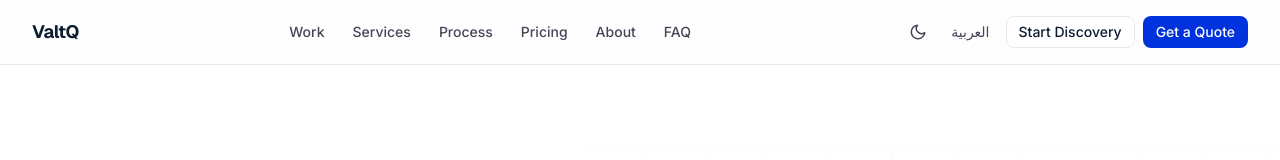
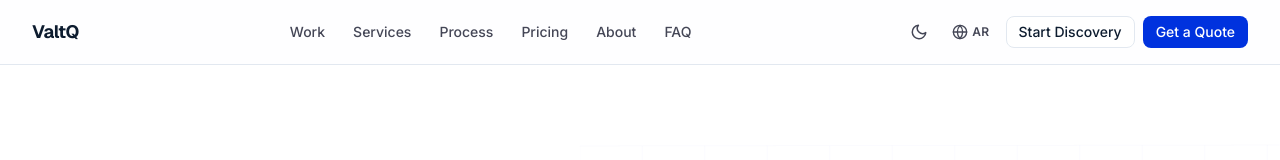
Before and after one commit to valtq/valtq-site, a Next.js app in the folder apps/web/: page /en in a window 1280 px wide. Shown: the top 160 px of the page. Built offline with nearby package versions, Linux system fonts and the light colour scheme.

Commit message:
37-feat-implement-arabic-english-language-switcher

```diff
--- a/apps/web/src/components/layout/header.tsx
+++ b/apps/web/src/components/layout/header.tsx
@@ -106,9 +106,15 @@ export function Header({ locale }: { locale: Locale }) {
 
             <Link
               href={switchPath}
-              className="hidden rounded-md px-2 py-1.5 text-sm font-medium text-on-surface-variant transition-colors hover:bg-accent md:block"
+              className="hidden items-center gap-1 rounded-md px-2 py-1.5 text-sm font-medium text-on-surface-variant transition-colors hover:bg-accent md:inline-flex"
+              aria-label={dict.nav.language}
             >
-              {dict.nav.language}
+              <svg width="16" height="16" viewBox="0 0 24 24" fill="none" stroke="currentColor" strokeWidth="2" strokeLinecap="round" strokeLinejoin="round">
+                <circle cx="12" cy="12" r="10" />
+                <line x1="2" x2="22" y1="12" y2="12" />
+                <path d="M12 2a15.3 15.3 0 0 1 4 10 15.3 15.3 0 0 1-4 10 15.3 15.3 0 0 1-4-10 15.3 15.3 0 0 1 4-10z" />
+              </svg>
+              <span className="text-xs font-semibold uppercase tracking-wide">{otherLocale}</span>
             </Link>
 
             <Link href={`/${locale}/discovery`} className="hidden sm:block">
@@ -198,9 +204,14 @@ export function Header({ locale }: { locale: Locale }) {
             </button>
             <Link
               href={switchPath}
-              className="rounded-md px-3 py-2 text-sm font-medium text-on-surface-variant transition-colors hover:bg-accent"
+              className="flex items-center gap-2 rounded-md px-3 py-2 text-sm font-medium text-on-surface-variant transition-colors hover:bg-accent"
               onClick={closeMobile}
             >
+              <svg width="18" height="18" viewBox="0 0 24 24" fill="none" stroke="currentColor" strokeWidth="2" strokeLinecap="round" strokeLinejoin="round" className="shrink-0">
+                <circle cx="12" cy="12" r="10" />
+                <line x1="2" x2="22" y1="12" y2="12" />
+                <path d="M12 2a15.3 15.3 0 0 1 4 10 15.3 15.3 0 0 1-4 10 15.3 15.3 0 0 1-4-10 15.3 15.3 0 0 1 4-10z" />
+              </svg>
               {dict.nav.language}
             </Link>
             <Link
```
Also changed, not shown: 1 other file (tests, documents, lock files or other folders).
